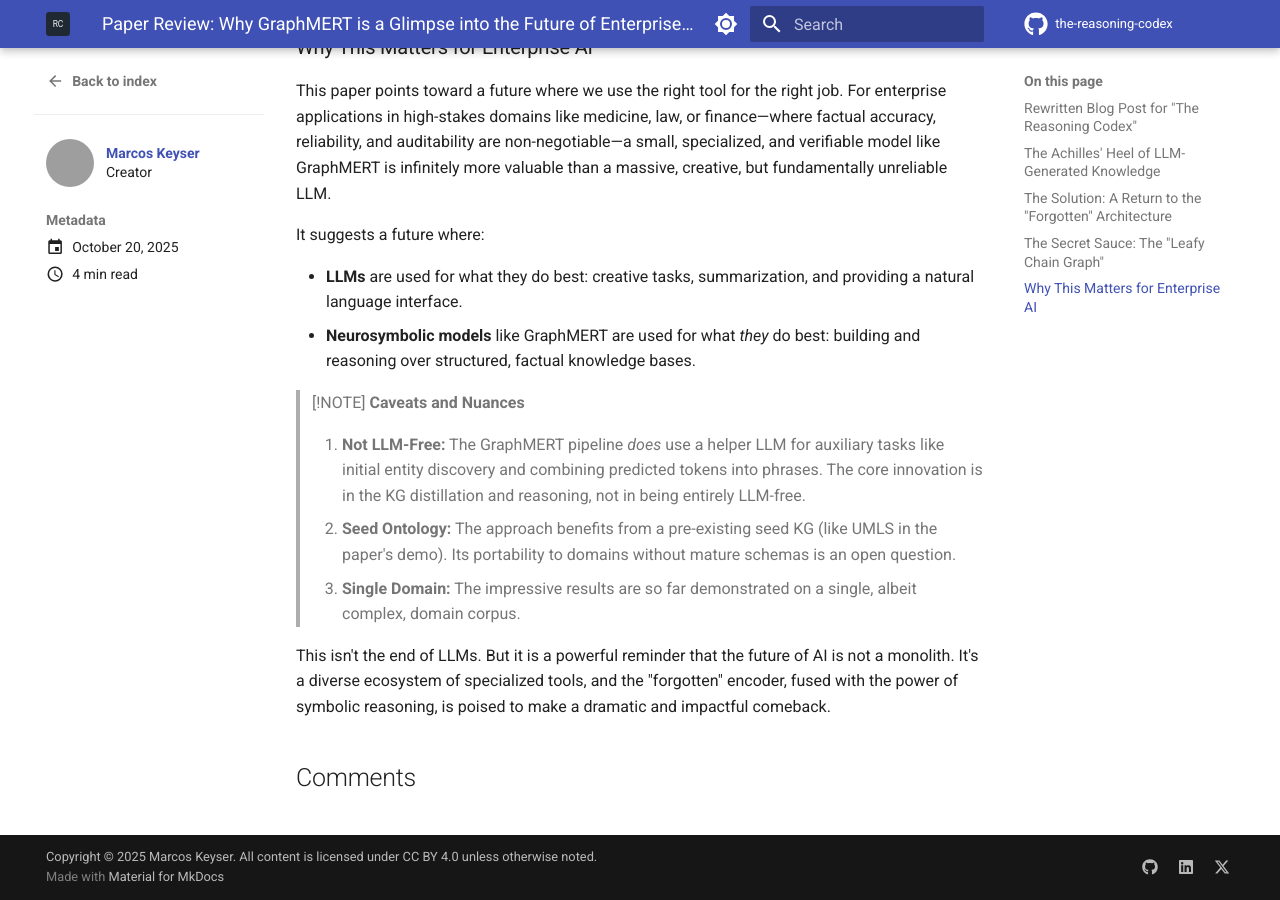
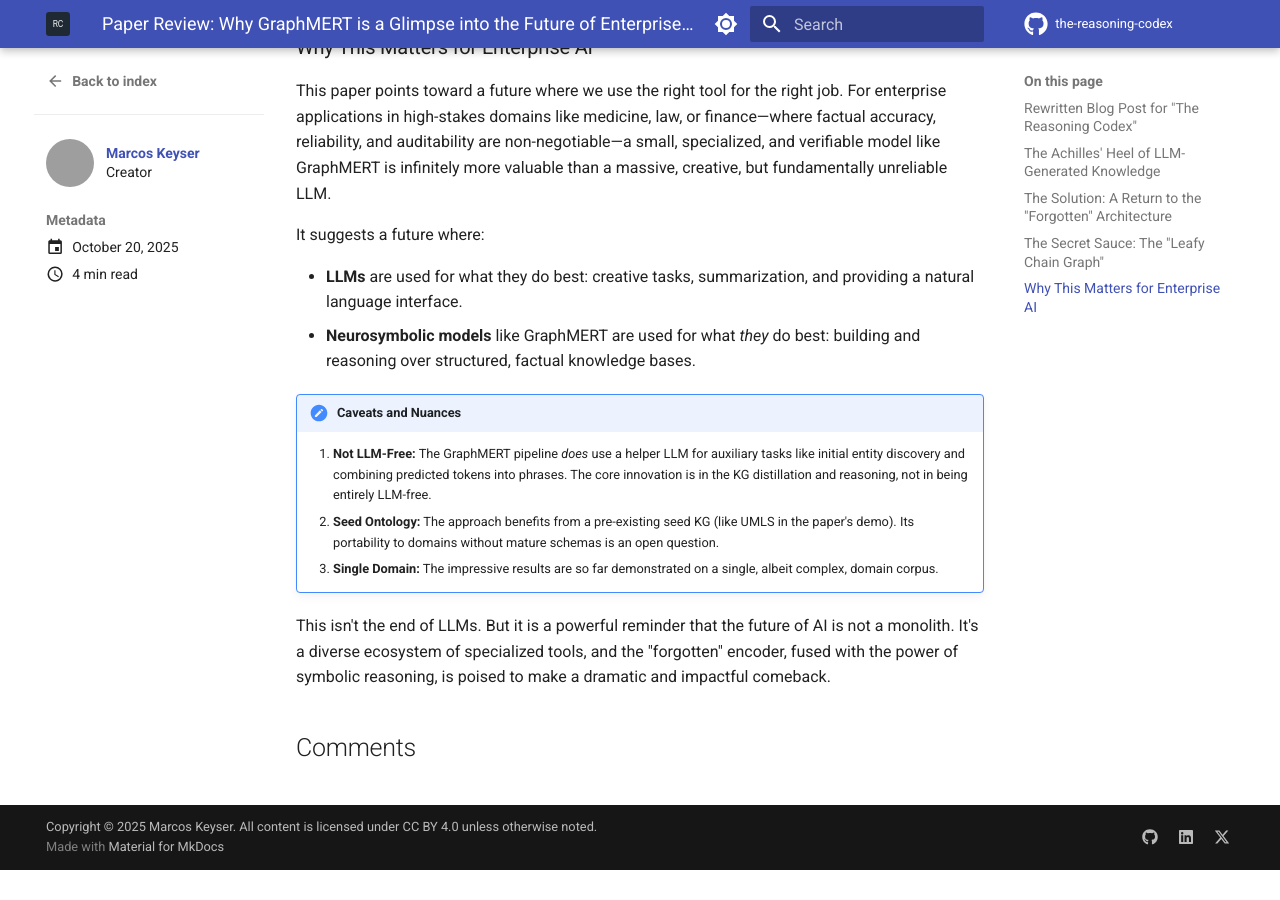
Before and after one commit to markeyser/colorless-green, an MkDocs documentation site: the page built from docs/blog/posts/2025-10-20-why-graphmert-matters.md, in a window 1280 px wide and 900 px high, scrolled down 2262 px. Built offline with MkDocs 1.6.1 and Material for MkDocs 9.7.7, drawn with Linux system fonts in a browser that asks for light colours; comment, search, counter and statistics services are not loaded; after the commit the page ends 3132 px from its top, so only the background shows below that; grey boxes are pictures that could not be loaded.

Commit message:
Restore intro and convert GraphMERT note to admonition

```diff
--- a/docs/blog/posts/2025-10-20-why-graphmert-matters.md
+++ b/docs/blog/posts/2025-10-20-why-graphmert-matters.md
@@ -74,11 +74,9 @@ It suggests a future where:
 * **LLMs** are used for what they do best: creative tasks, summarization, and providing a natural language interface.
 * **Neurosymbolic models** like GraphMERT are used for what *they* do best: building and reasoning over structured, factual knowledge bases.
 
-> [!NOTE]
-> **Caveats and Nuances**
->
-> 1. **Not LLM-Free:** The GraphMERT pipeline *does* use a helper LLM for auxiliary tasks like initial entity discovery and combining predicted tokens into phrases. The core innovation is in the KG distillation and reasoning, not in being entirely LLM-free.
-> 2. **Seed Ontology:** The approach benefits from a pre-existing seed KG (like UMLS in the paper's demo). Its portability to domains without mature schemas is an open question.
-> 3. **Single Domain:** The impressive results are so far demonstrated on a single, albeit complex, domain corpus.
+!!! note "Caveats and Nuances"
+    1. **Not LLM-Free:** The GraphMERT pipeline *does* use a helper LLM for auxiliary tasks like initial entity discovery and combining predicted tokens into phrases. The core innovation is in the KG distillation and reasoning, not in being entirely LLM-free.
+    2. **Seed Ontology:** The approach benefits from a pre-existing seed KG (like UMLS in the paper's demo). Its portability to domains without mature schemas is an open question.
+    3. **Single Domain:** The impressive results are so far demonstrated on a single, albeit complex, domain corpus.
 
 This isn't the end of LLMs. But it is a powerful reminder that the future of AI is not a monolith. It's a diverse ecosystem of specialized tools, and the "forgotten" encoder, fused with the power of symbolic reasoning, is poised to make a dramatic and impactful comeback.
```
